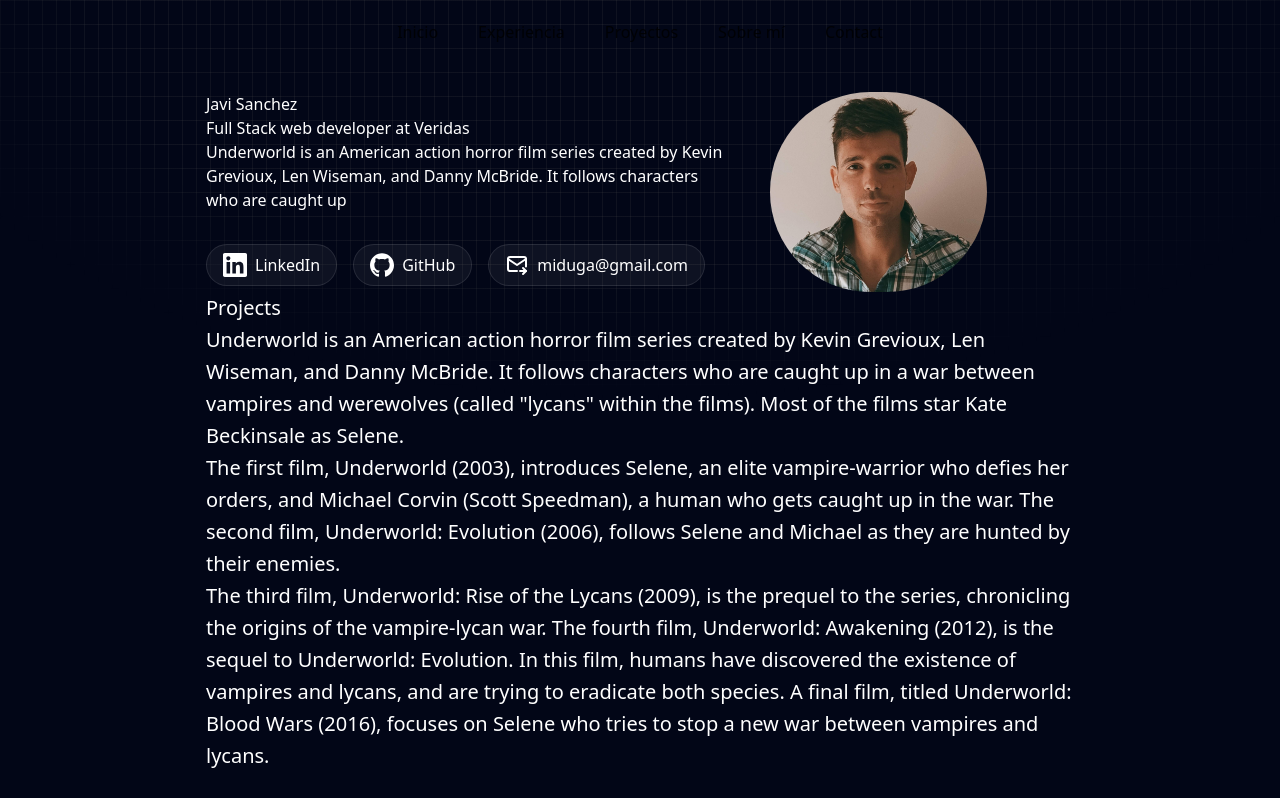
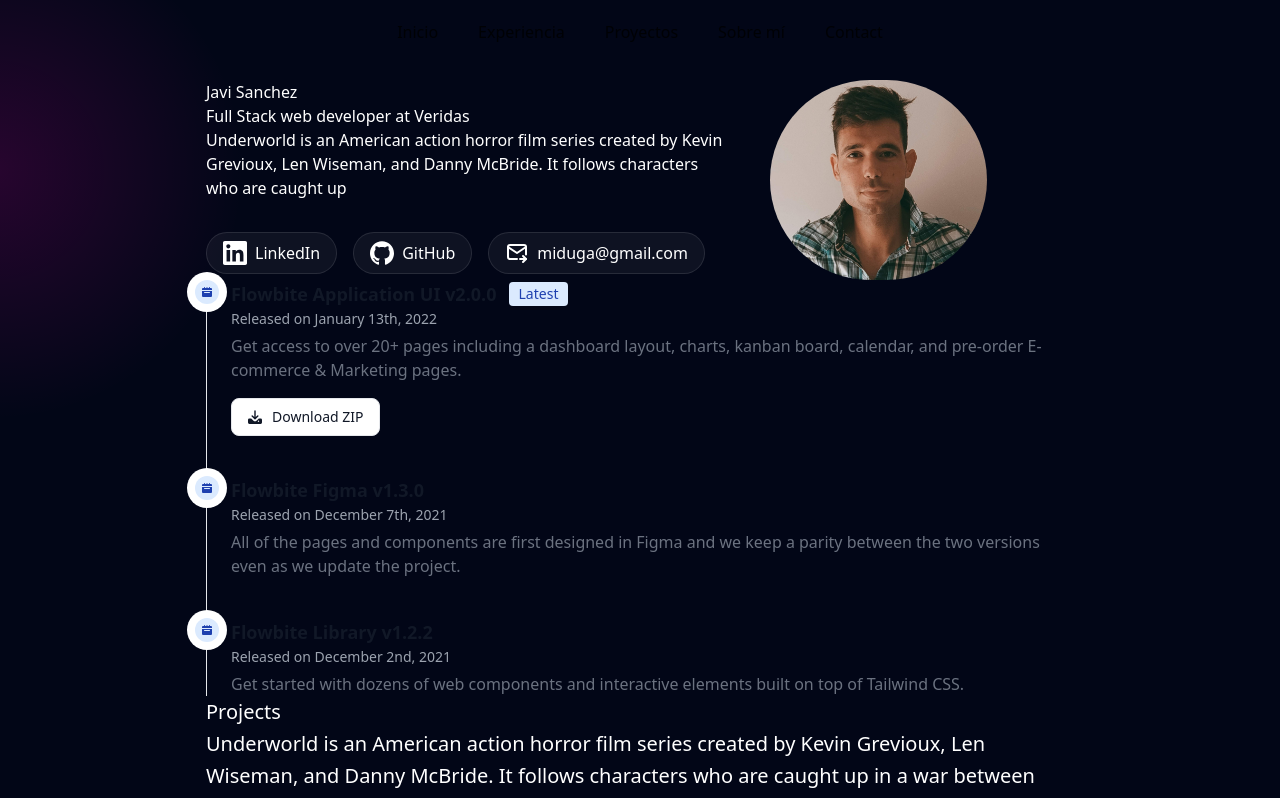
Before and after one commit to JavierV8/My-web, an Astro site: page / in a window 1280 px wide. Shown: the top 798 px of the page. Built offline with nearby package versions, Linux system fonts and the light colour scheme; Astro itself is replaced by a stand-in of ours.

Commit message:
refactor code

```diff
--- /dev/null
+++ b/src/components/Experience.astro
@@ -0,0 +1,119 @@
+
+<div>
+    <ol class="relative border-s border-gray-200 dark:border-gray-700">
+        <li class="mb-10 ms-6">
+            <span
+                class="absolute flex items-center justify-center w-6 h-6 bg-blue-100 rounded-full -start-3 ring-8 ring-white dark:ring-gray-900 dark:bg-blue-900"
+            >
+                <svg
+                    class="w-2.5 h-2.5 text-blue-800 dark:text-blue-300"
+                    aria-hidden="true"
+                    xmlns="http://www.w3.org/2000/svg"
+                    fill="currentColor"
+                    viewBox="0 0 20 20"
+                >
+                    <path
+                        d="M20 4a2 2 0 0 0-2-2h-2V1a1 1 0 0 0-2 0v1h-3V1a1 1 0 0 0-2 0v1H6V1a1 1 0 0 0-2 0v1H2a2 2 0 0 0-2 2v2h20V4ZM0 18a2 2 0 0 0 2 2h16a2 2 0 0 0 2-2V8H0v10Zm5-8h10a1 1 0 0 1 0 2H5a1 1 0 0 1 0-2Z"
+                    ></path>
+                </svg>
+            </span>
+            <h3
+                class="flex items-center mb-1 text-lg font-semibold text-gray-900 dark:text-white"
+            >
+                Flowbite Application UI v2.0.0 <span
+                    class="bg-blue-100 text-blue-800 text-sm font-medium me-2 px-2.5 py-0.5 rounded dark:bg-blue-900 dark:text-blue-300 ms-3"
+                    >Latest</span>
+            </h3>
+            <time
+                class="block mb-2 text-sm font-normal leading-none text-gray-400 dark:text-gray-500"
+                >Released on January 13th, 2022</time
+            >
+            <p
+                class="mb-4 text-base font-normal text-gray-500 dark:text-gray-400"
+            >
+                Get access to over 20+ pages including a dashboard layout,
+                charts, kanban board, calendar, and pre-order E-commerce &
+                Marketing pages.
+            </p>
+            <a
+                href="#"
+                class="inline-flex items-center px-4 py-2 text-sm font-medium text-gray-900 bg-white border border-gray-200 rounded-lg hover:bg-gray-100 hover:text-blue-700 focus:z-10 focus:ring-4 focus:outline-none focus:ring-gray-200 focus:text-blue-700 dark:bg-gray-800 dark:text-gray-400 dark:border-gray-600 dark:hover:text-white dark:hover:bg-gray-700 dark:focus:ring-gray-700"
+                ><svg
+                    class="w-3.5 h-3.5 me-2.5"
+                    aria-hidden="true"
+                    xmlns="http://www.w3.org/2000/svg"
+                    fill="currentColor"
+                    viewBox="0 0 20 20"
+                >
+                    <path
+                        d="M14.707 7.793a1 1 0 0 0-1.414 0L11 10.086V1.5a1 1 0 0 0-2 0v8.586L6.707 7.793a1 1 0 1 0-1.414 1.414l4 4a1 1 0 0 0 1.416 0l4-4a1 1 0 0 0-.002-1.414Z"
+                    ></path>
+                    <path
+                        d="M18 12h-2.55l-2.975 2.975a3.5 3.5 0 0 1-4.95 0L4.55 12H2a2 2 0 0 0-2 2v4a2 2 0 0 0 2 2h16a2 2 0 0 0 2-2v-4a2 2 0 0 0-2-2Zm-3 5a1 1 0 1 1 0-2 1 1 0 0 1 0 2Z"
+                    ></path>
+                </svg> Download ZIP</a
+            >
+        </li>
+        <li class="mb-10 ms-6">
+            <span
+                class="absolute flex items-center justify-center w-6 h-6 bg-blue-100 rounded-full -start-3 ring-8 ring-white dark:ring-gray-900 dark:bg-blue-900"
+            >
+                <svg
+                    class="w-2.5 h-2.5 text-blue-800 dark:text-blue-300"
+                    aria-hidden="true"
+                    xmlns="http://www.w3.org/2000/svg"
+                    fill="currentColor"
+                    viewBox="0 0 20 20"
+                >
+                    <path
+                        d="M20 4a2 2 0 0 0-2-2h-2V1a1 1 0 0 0-2 0v1h-3V1a1 1 0 0 0-2 0v1H6V1a1 1 0 0 0-2 0v1H2a2 2 0 0 0-2 2v2h20V4ZM0 18a2 2 0 0 0 2 2h16a2 2 0 0 0 2-2V8H0v10Zm5-8h10a1 1 0 0 1 0 2H5a1 1 0 0 1 0-2Z"
+                    ></path>
+                </svg>
+            </span>
+            <h3
+                class="mb-1 text-lg font-semibold text-gray-900 dark:text-white"
+            >
+                Flowbite Figma v1.3.0
+            </h3>
+            <time
+                class="block mb-2 text-sm font-normal leading-none text-gray-400 dark:text-gray-500"
+                >Released on December 7th, 2021</time
+            >
+            <p class="text-base font-normal text-gray-500 dark:text-gray-400">
+                All of the pages and components are first designed in Figma and
+                we keep a parity between the two versions even as we update the
+                project.
+            </p>
+        </li>
+        <li class="ms-6">
+            <span
+                class="absolute flex items-center justify-center w-6 h-6 bg-blue-100 rounded-full -start-3 ring-8 ring-white dark:ring-gray-900 dark:bg-blue-900"
+            >
+                <svg
+                    class="w-2.5 h-2.5 text-blue-800 dark:text-blue-300"
+                    aria-hidden="true"
+                    xmlns="http://www.w3.org/2000/svg"
+                    fill="currentColor"
+                    viewBox="0 0 20 20"
+                >
+                    <path
+                        d="M20 4a2 2 0 0 0-2-2h-2V1a1 1 0 0 0-2 0v1h-3V1a1 1 0 0 0-2 0v1H6V1a1 1 0 0 0-2 0v1H2a2 2 0 0 0-2 2v2h20V4ZM0 18a2 2 0 0 0 2 2h16a2 2 0 0 0 2-2V8H0v10Zm5-8h10a1 1 0 0 1 0 2H5a1 1 0 0 1 0-2Z"
+                    ></path>
+                </svg>
+            </span>
+            <h3
+                class="mb-1 text-lg font-semibold text-gray-900 dark:text-white"
+            >
+                Flowbite Library v1.2.2
+            </h3>
+            <time
+                class="block mb-2 text-sm font-normal leading-none text-gray-400 dark:text-gray-500"
+                >Released on December 2nd, 2021</time
+            >
+            <p class="text-base font-normal text-gray-500 dark:text-gray-400">
+                Get started with dozens of web components and interactive
+                elements built on top of Tailwind CSS.
+            </p>
+        </li>
+    </ol>
+</div>
--- /dev/null
+++ b/src/components/Landing.astro
@@ -0,0 +1,43 @@
+---
+import { Image } from "astro:assets";
+import self from "../assets/images/self.jpg";
+
+import LinkedInIcon from "./icons/LinkedIn.astro";
+import SocialPill from "./SocialPill.astro";
+import GitHubIcon from "./icons/GitHub.astro";
+import MailIcon from "./icons/Mail.astro";
+
+---
+
+<div class="flex">
+    <div class="w-[65%] pr-10 text-base leading-6">
+        <h1 class="m-0">
+            Javi <span class="text-gradient">Sanchez</span>
+        </h1>
+        <p>Full Stack web developer at Veridas</p>
+        <p>
+            Underworld is an American action horror film series created by Kevin
+            Grevioux, Len Wiseman, and Danny McBride. It follows characters who
+            are caught up
+        </p>
+        <nav class="flex gap-4 mt-8 flex-wrap">
+            <SocialPill href="https://linkedin.com/in/midudev">
+                <LinkedInIcon class="size-4 md:size-6" />
+                 LinkedIn
+            </SocialPill>
+            <SocialPill href="https://github.com/midudev">
+                <GitHubIcon class="size-4 md:size-6" />
+                 GitHub
+            </SocialPill>
+            <SocialPill href="mailto:miduga@gmail.com">
+                <MailIcon class="size-4 md:size-6" />
+                 miduga@gmail.com
+            </SocialPill>
+        </nav>
+    </div>
+    <Image
+        src={self}
+        alt="A bird sitting on a nest of eggs."
+        class="w-[25%] h-fit rounded-full"
+    />
+</div>
--- /dev/null
+++ b/src/components/Projects.astro
@@ -0,0 +1,25 @@
+<div>
+    <h1>Projects</h1>
+    <p>
+        Underworld is an American action horror film series created by Kevin
+        Grevioux, Len Wiseman, and Danny McBride. It follows characters who are
+        caught up in a war between vampires and werewolves (called "lycans"
+        within the films). Most of the films star Kate Beckinsale as Selene.
+    </p>
+    <p>
+        The first film, Underworld (2003), introduces Selene, an elite
+        vampire-warrior who defies her orders, and Michael Corvin (Scott
+        Speedman), a human who gets caught up in the war. The second film,
+        Underworld: Evolution (2006), follows Selene and Michael as they are
+        hunted by their enemies.
+    </p>
+    <p>
+        The third film, Underworld: Rise of the Lycans (2009), is the prequel to
+        the series, chronicling the origins of the vampire-lycan war. The fourth
+        film, Underworld: Awakening (2012), is the sequel to Underworld:
+        Evolution. In this film, humans have discovered the existence of
+        vampires and lycans, and are trying to eradicate both species. A final
+        film, titled Underworld: Blood Wars (2016), focuses on Selene who tries
+        to stop a new war between vampires and lycans.
+    </p>
+</div>
--- a/src/layouts/Layout.astro
+++ b/src/layouts/Layout.astro
@@ -22,7 +22,7 @@ const { description, title } = Astro.props
   </head>
 
   <body>
-    <div class="absolute top-0 z-[-2] h-screen w-screen bg-slate-950"><div class="absolute bottom-0 left-0 right-0 top-0 bg-[linear-gradient(to_right,#4f4f4f2e_1px,transparent_1px),linear-gradient(to_bottom,#4f4f4f2e_1px,transparent_1px)] bg-[size:14px_24px] [mask-image:radial-gradient(ellipse_60%_50%_at_50%_0%,#000_70%,transparent_100%)]"></div></div>
+	<div class="absolute top-0 z-[-2] h-screen w-screen bg-slate-950"><div class="absolute bottom-0 left-[-20%] right-0 top-[-10%] h-[500px] w-[500px] rounded-full bg-[radial-gradient(circle_farthest-side,rgba(255,0,182,.15),rgba(255,255,255,0))]"></div></div>
 	<Header />
     <slot />
   </body>
--- a/src/pages/index.astro
+++ b/src/pages/index.astro
@@ -1,49 +1,15 @@
 ---
-import Layout from '../layouts/Layout.astro';
-import Card from '../components/Card.astro';
-import { Image } from 'astro:assets';
-import self from '../assets/images/self.jpg';
-
-import LinkedInIcon from "../components/icons/LinkedIn.astro"
-import SocialPill from "../components/SocialPill.astro"
-import GitHubIcon from "../components/icons/GitHub.astro"
-import MailIcon from "../components/icons/Mail.astro"
+import Layout from "../layouts/Layout.astro";
+import Experience from "../components/Experience.astro";
+import Landing from "../components/Landing.astro";
+import Projects from "../components/Projects.astro";
 ---
 
 <Layout title="Welcome to Astro." description="sdfdfgdfgdf">
     <main>
-		<div class="flex">
-
-			<div class="w-[65%] pr-10 text-base leading-6">
-				<h1 class="m-0">Javi <span class="text-gradient">Sanchez</span></h1>
-				<p>Full Stack web developer at Veridas</p>
-				<p>Underworld is an American action horror film series created by Kevin Grevioux, Len Wiseman, and Danny McBride. It follows characters who are caught up</p>
-				<nav class="flex gap-4 mt-8 flex-wrap">
-					<SocialPill href="https://linkedin.com/in/midudev">
-					  <LinkedInIcon class="size-4 md:size-6" />
-					   LinkedIn
-					</SocialPill>
-					<SocialPill href="https://github.com/midudev">
-					  <GitHubIcon class="size-4 md:size-6" />
-					   GitHub
-					</SocialPill>
-					<SocialPill href="mailto:miduga@gmail.com">
-					  <MailIcon class="size-4 md:size-6" />
-					   miduga@gmail.com
-					</SocialPill>
-				  </nav>
-
-			</div>
-			<Image src={self} alt="A bird sitting on a nest of eggs." class="w-[25%] h-fit rounded-full"/>
-		</div>
-
-		<div>
-			<h1>Projects</h1>
-			<p>Underworld is an American action horror film series created by Kevin Grevioux, Len Wiseman, and Danny McBride. It follows characters who are caught up in a war between vampires and werewolves (called "lycans" within the films). Most of the films star Kate Beckinsale as Selene.</p>
-			<p>The first film, Underworld (2003), introduces Selene, an elite vampire-warrior who defies her orders, and Michael Corvin (Scott Speedman), a human who gets caught up in the war. The second film, Underworld: Evolution (2006), follows Selene and Michael as they are hunted by their enemies.</p>
-			<p>The third film, Underworld: Rise of the Lycans (2009), is the prequel to the series, chronicling the origins of the vampire-lycan war. The fourth film, Underworld: Awakening (2012), is the sequel to Underworld: Evolution. In this film, humans have discovered the existence of vampires and lycans, and are trying to eradicate both species. A final film, titled Underworld: Blood Wars (2016), focuses on Selene who tries to stop a new war between vampires and lycans. </p>
-
-		</div>
+        <Landing />
+        <Experience />
+        <Projects />
     </main>
 </Layout>
 
```
Lines whose indentation alone changed are shown as unchanged.
